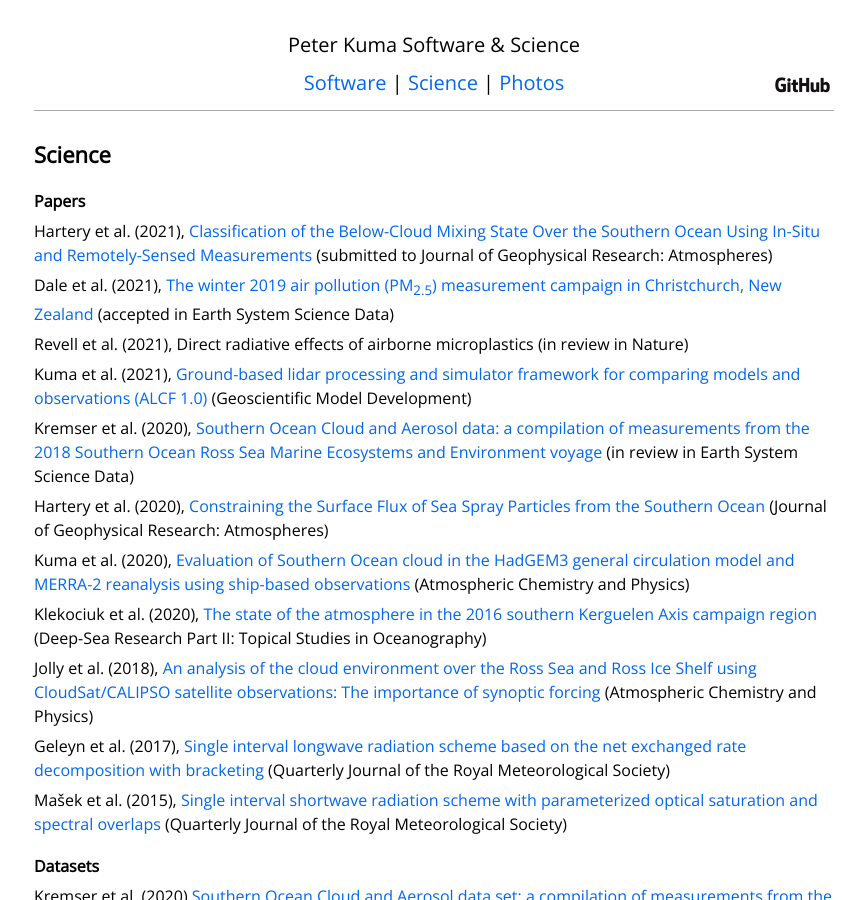
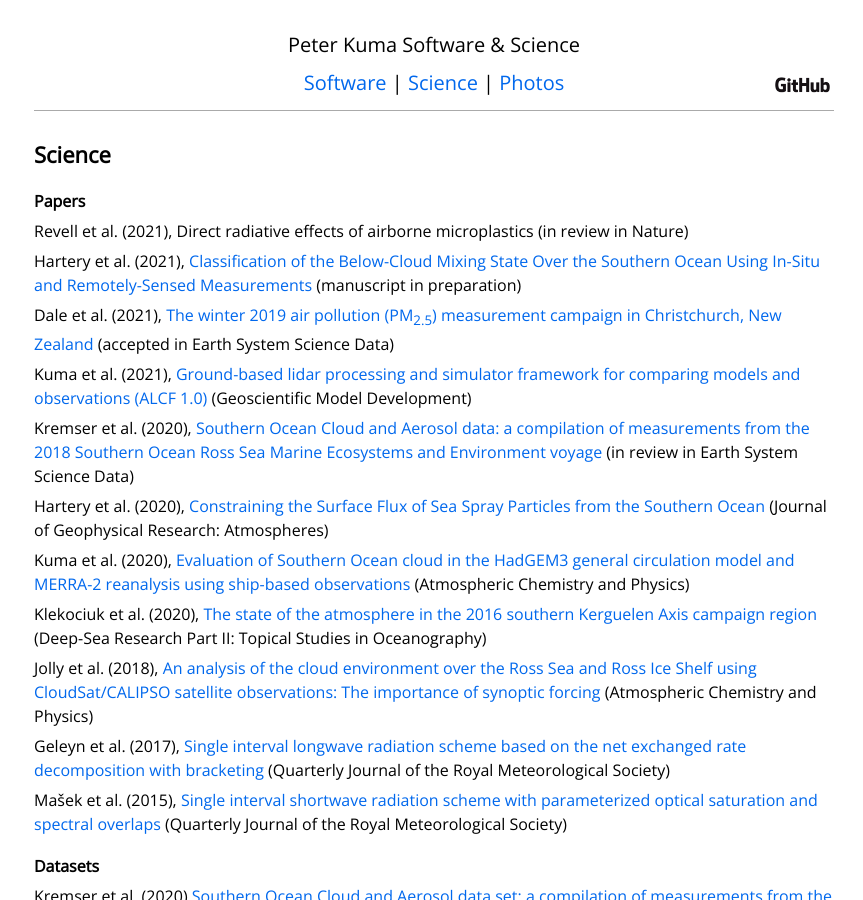
Before and after one commit to peterkuma/peterkuma.net, a Jekyll site: the page built from science/index.md, in a window 1280 px wide and 900 px high. Shown: the whole window, without its empty margins (206-1069 px from the left). Built offline with Jekyll 4.4.1, drawn with Linux system fonts in a browser that asks for light colours.

Commit message:
Update papers status

```diff
--- a/science/index.md
+++ b/science/index.md
@@ -7,11 +7,11 @@ layout: default
 
 ## Papers
 
-Hartery et al. (2021), [Classification of the Below-Cloud Mixing State Over the Southern Ocean Using In-Situ and Remotely-Sensed Measurements](https://www.essoar.org/doi/abs/10.1002/essoar.10502904.2) (submitted to Journal of Geophysical Research: Atmospheres)
+Revell et al. (2021), Direct radiative effects of airborne microplastics (in review in Nature)
+
+Hartery et al. (2021), [Classification of the Below-Cloud Mixing State Over the Southern Ocean Using In-Situ and Remotely-Sensed Measurements](https://www.essoar.org/doi/abs/10.1002/essoar.10502904.2) (manuscript in preparation)
 
 Dale et al. (2021), [The winter 2019 air pollution (PM<sub>2.5</sub>) measurement campaign in Christchurch, New Zealand](https://essd.copernicus.org/preprints/essd-2020-276/) (accepted in Earth System Science Data)
-
-Revell et al. (2021), Direct radiative effects of airborne microplastics (in review in Nature)
 
 Kuma et al. (2021), [Ground-based lidar processing and simulator framework for comparing models and observations (ALCF 1.0)](papers/kuma_et_al_2021/) (Geoscientific Model Development)
 
```
